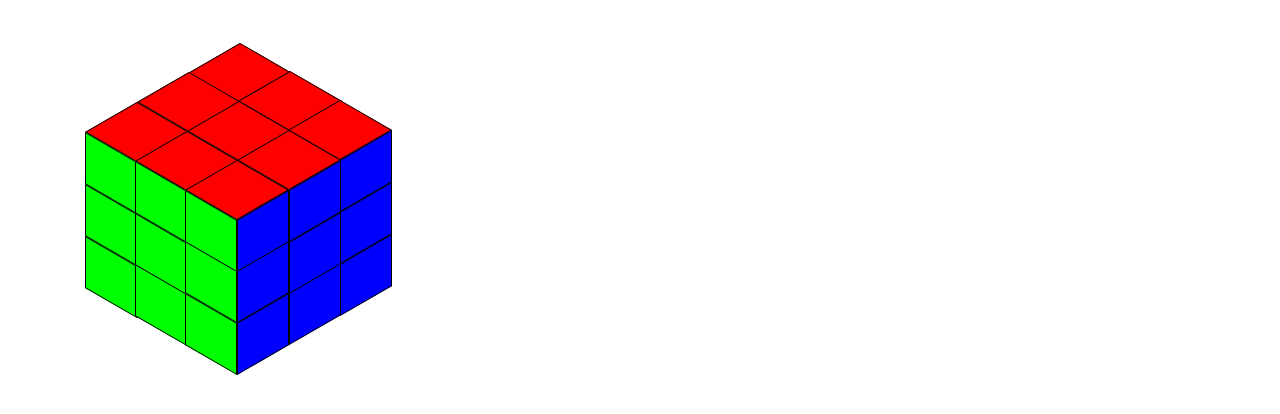
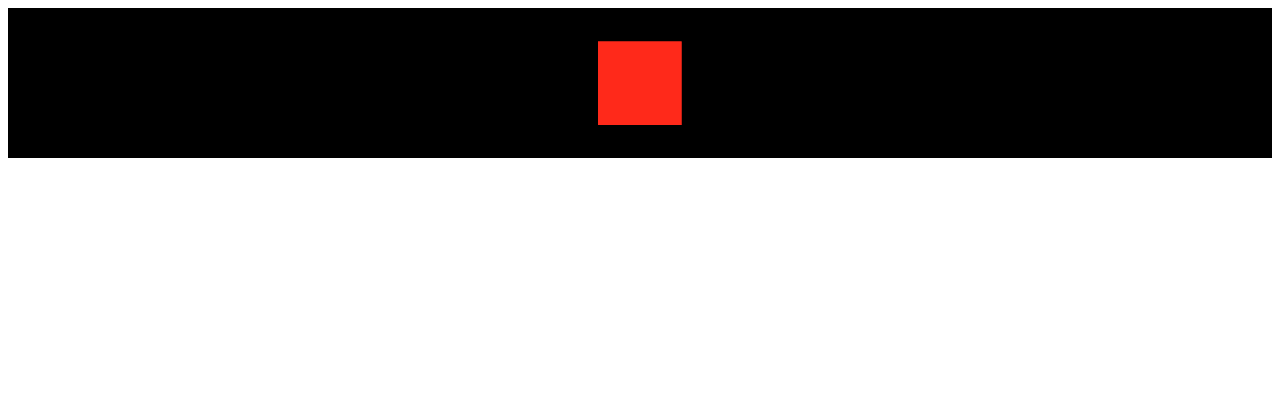
Before and after one commit to Jaro32768/cube, a React (Create React App) app: page / in a window 1280 px wide. Shown: the top 414 px of the page. Built offline with nearby package versions, Linux system fonts and the light colour scheme.

Commit message:
add threejs, show cube

```diff
--- a/package.json
+++ b/package.json
@@ -3,12 +3,15 @@
   "version": "0.1.0",
   "private": true,
   "dependencies": {
+    "@react-three/drei": "^9.19.5",
+    "@react-three/fiber": "^8.2.2",
     "@testing-library/jest-dom": "^5.16.4",
     "@testing-library/react": "^13.3.0",
     "@testing-library/user-event": "^13.5.0",
     "react": "^18.2.0",
     "react-dom": "^18.2.0",
     "react-scripts": "5.0.1",
+    "three": "^0.143.0",
     "web-vitals": "^2.1.4"
   },
   "scripts": {
--- a/public/index.html
+++ b/public/index.html
@@ -3,7 +3,6 @@
   <head>
     <meta charset="utf-8" />
     <link rel="icon" href="%PUBLIC_URL%/favicon.ico" />
-    <link rel="stylesheet" href="%PUBLIC_URL%/styles.css" />
     <meta name="viewport" content="width=device-width, initial-scale=1" />
     <meta name="theme-color" content="#000000" />
     <meta
--- a/public/styles.css
+++ /dev/null
@@ -1,70 +0,0 @@
-.piece {
-    height: 28.75px;
-}
-.piece1 {
-    margin-top: 150px;
-}
-.piece10 {
-    margin-top: 47px;
-}
-.piece19 {
-    margin-top: 47px;
-}
-.piece4, .piece7, .piece13, .piece16, .piece22, .piece25 {
-    margin-top: -138px;
-}
-.piece1, .piece4, .piece7 {
-    margin-left: 180px;
-}
-.piece10, .piece13, .piece16 {
-    margin-left: 128.5px;
-}
-.piece19, .piece22, .piece25 {
-    margin-left: 76.5px;
-}
-.piece2, .piece5, .piece8 {
-    margin-left: 230px;
-}
-.piece11, .piece14, .piece17 {
-    margin-left: 178.5px;
-}
-.piece20, .piece23, .piece26 {
-    margin-left: 127px;
-}
-.piece3, .piece6, .piece9 {
-    margin-left: 280px;
-}
-.piece12, .piece15, .piece18 {
-    margin-left: 228.5px;
-}
-.piece21, .piece24, .piece27 {
-    margin-left: 177px;
-}
-.top-side {
-    position: relative;
-    left: 22px;
-    height: 50px;
-    width: 58px;
-    background-color: #f00;
-    transform: rotate(150deg) skew(30deg,0deg);
-    border: 1px solid #000;
-}
-.left-side {
-    position: relative;
-    top: -11px;
-    height: 50px;
-    width: 50px;
-    background-color: #0f0;
-    transform: skew(180deg,210deg);
-    border: 1px solid #000;
-}
-.right-side {
-    position: relative;
-    top: -63px;
-    left: 52px;
-    height: 50px;
-    width: 50px;
-    background-color: #00f;
-    transform: skew(180deg,150deg);
-    border: 1px solid #000;
-}
--- /dev/null
+++ b/src/App.css
@@ -0,0 +1,4 @@
+.canvas {
+    background-color: black;
+    height: 500px;
+}
--- a/src/App.js
+++ b/src/App.js
@@ -1,151 +1,20 @@
+import React from 'react';
+import './App.css';
+import Cube3x3x3 from './components/Cube3x3x3';
+import { Canvas } from '@react-three/fiber';
+import { OrbitControls } from '@react-three/drei';
+
 function App() {
   return (
     <>
-      {/*backside*/}
-      <div className="piece piece1">
-        <div class="top-side"></div>
-        <div class="left-side"></div>
-        <div class="right-side"></div>
-      </div>
-      <div className="piece piece2">
-        <div class="top-side"></div>
-        <div class="left-side"></div>
-        <div class="right-side"></div>
-      </div>
-      <div className="piece piece3">
-        <div class="top-side"></div>
-        <div class="left-side"></div>
-        <div class="right-side"></div>
-      </div>
-      <div className="piece piece4">
-        <div class="top-side"></div>
-        <div class="left-side"></div>
-        <div class="right-side"></div>
-      </div>
-      <div className="piece piece5">
-        <div class="top-side"></div>
-        <div class="left-side"></div>
-        <div class="right-side"></div>
-      </div>
-      <div className="piece piece6">
-        <div class="top-side"></div>
-        <div class="left-side"></div>
-        <div class="right-side"></div>
-      </div>
-      <div className="piece piece7">
-        <div class="top-side"></div>
-        <div class="left-side"></div>
-        <div class="right-side"></div>
-      </div>
-      <div className="piece piece8">
-        <div class="top-side"></div>
-        <div class="left-side"></div>
-        <div class="right-side"></div>
-      </div>
-      <div className="piece piece9">
-        <div class="top-side"></div>
-        <div class="left-side"></div>
-        <div class="right-side"></div>
-      </div>
-
-
-
-      {/*middleside*/}
-      <div className="piece piece10">
-        <div class="top-side"></div>
-        <div class="left-side"></div>
-        <div class="right-side"></div>
-      </div>
-      <div className="piece piece11">
-        <div class="top-side"></div>
-        <div class="left-side"></div>
-        <div class="right-side"></div>
-      </div>
-      <div className="piece piece12">
-        <div class="top-side"></div>
-        <div class="left-side"></div>
-        <div class="right-side"></div>
-      </div>
-      <div className="piece piece13">
-        <div class="top-side"></div>
-        <div class="left-side"></div>
-        <div class="right-side"></div>
-      </div>
-      <div className="piece piece14">
-        <div class="top-side"></div>
-        <div class="left-side"></div>
-        <div class="right-side"></div>
-      </div>
-      <div className="piece piece15">
-        <div class="top-side"></div>
-        <div class="left-side"></div>
-        <div class="right-side"></div>
-      </div>
-      <div className="piece piece16">
-        <div class="top-side"></div>
-        <div class="left-side"></div>
-        <div class="right-side"></div>
-      </div>
-      <div className="piece piece17">
-        <div class="top-side"></div>
-        <div class="left-side"></div>
-        <div class="right-side"></div>
-      </div>
-      <div className="piece piece18">
-        <div class="top-side"></div>
-        <div class="left-side"></div>
-        <div class="right-side"></div>
-      </div>
-
-
-
-      {/*frontside*/}
-      <div className="piece piece19">
-        <div class="top-side"></div>
-        <div class="left-side"></div>
-        <div class="right-side"></div>
-      </div>
-      <div className="piece piece20">
-        <div class="top-side"></div>
-        <div class="left-side"></div>
-        <div class="right-side"></div>
-      </div>
-      <div className="piece piece21">
-        <div class="top-side"></div>
-        <div class="left-side"></div>
-        <div class="right-side"></div>
-      </div>
-      <div className="piece piece22">
-        <div class="top-side"></div>
-        <div class="left-side"></div>
-        <div class="right-side"></div>
-      </div>
-      <div className="piece piece23">
-        <div class="top-side"></div>
-        <div class="left-side"></div>
-        <div class="right-side"></div>
-      </div>
-      <div className="piece piece24">
-        <div class="top-side"></div>
-        <div class="left-side"></div>
-        <div class="right-side"></div>
-      </div>
-      <div className="piece piece25">
-        <div class="top-side"></div>
-        <div class="left-side"></div>
-        <div class="right-side"></div>
-      </div>
-      <div className="piece piece26">
-        <div class="top-side"></div>
-        <div class="left-side"></div>
-        <div class="right-side"></div>
-      </div>
-      <div className="piece piece27">
-        <div class="top-side"></div>
-        <div class="left-side"></div>
-        <div class="right-side"></div>
-      </div>
+      <Canvas className='canvas'>
+        <OrbitControls enableZoom={false} />
+        <ambientLight intensity={0.5} />
+        <directionalLight position={[-2, 0, 2]} intensity={1} />
+        <Cube3x3x3></Cube3x3x3>
+      </Canvas>
     </>
   );
 }
+
 export default App;
--- /dev/null
+++ b/src/components/Cube3x3x3.js
@@ -0,0 +1,10 @@
+import React from 'react'
+
+export default function Cube3x3x3() {
+    return (
+        <mesh rotation={[0, 0, 0]}>
+            <boxBufferGeometry attach="geometry" args={[3, 3, 3]} />
+            <meshLambertMaterial attach="material" color="red" />
+        </mesh>
+    )
+}
```
Also changed, not shown: 1 other file (tests, documents, lock files or other folders).
